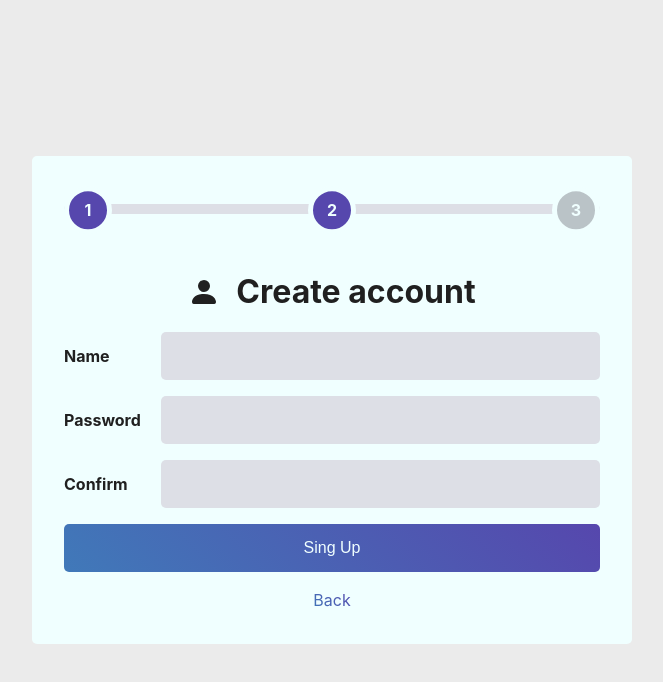
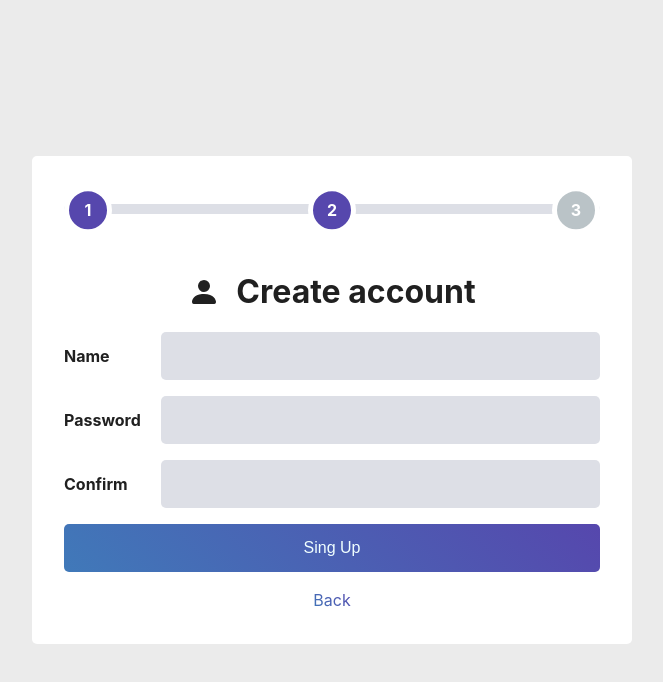
Before and after one commit to jockaplay/fullstack-project, a React (Vite) app: page / in a window 1280 px wide. Shown: the top 682 px of the page, without its empty margins (308-971 px from the left). Built offline with nearby package versions, Linux system fonts and the light colour scheme.

Commit message:
-change color

```diff
--- a/src/components/Card/card.css
+++ b/src/components/Card/card.css
@@ -1,5 +1,5 @@
 .container {
-    background-color: azure;
+    background-color: white;
     padding: 2rem;
     width: 600px;
     border-radius: 5px;
--- a/src/components/Progress/progress.css
+++ b/src/components/Progress/progress.css
@@ -23,9 +23,9 @@
     border-radius: 50%;
     align-items: center;
     justify-content: center;
-    border: 5px solid azure;
+    border: 5px solid white;
     background-color: #bac3c7;
-    color: azure;
+    color: white;
 }
 
 .checked {
```
